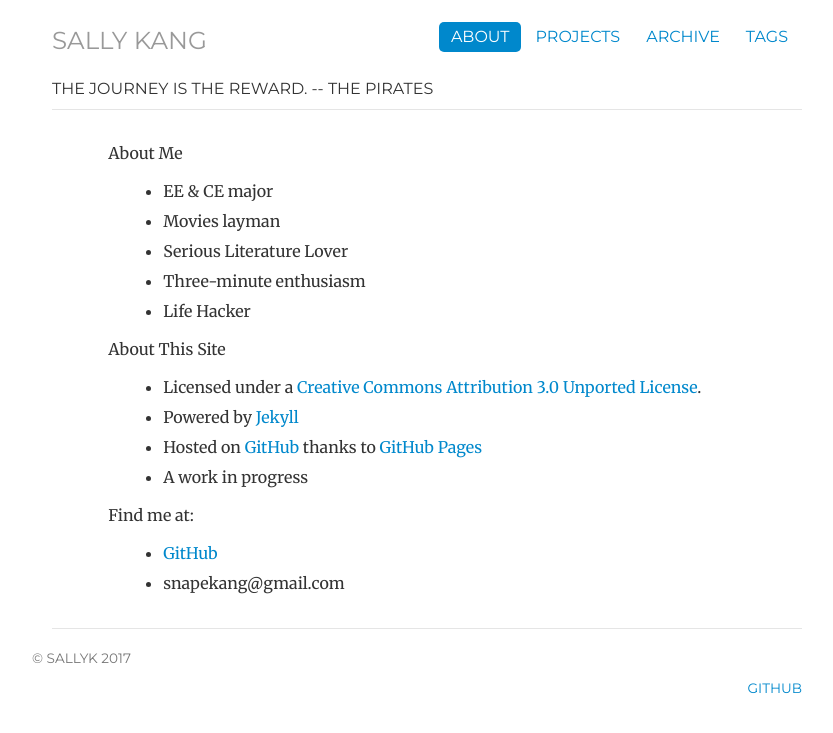
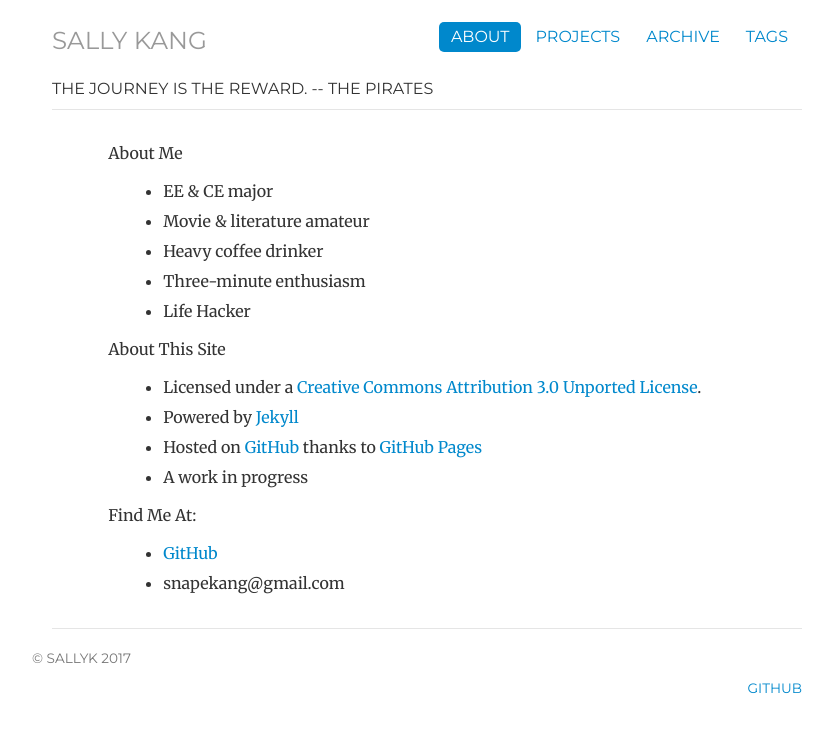
Before and after one commit to SallyKAN/SallyKAN.github.io, a Jekyll site: the page built from about/index.html, in a window 1280 px wide. Shown: the top 733 px of the page, without its empty margins (213-1046 px from the left). Built offline with Jekyll 4.4.1, drawn with Linux system fonts in a browser that asks for light colours.

Commit message:
modification

```diff
--- a/about/index.html
+++ b/about/index.html
@@ -14,8 +14,8 @@ description: For Web learning and fun
   <p>About Me</p>
   <ul class="list-unstyled">
     <li>EE & CE major </li>
-    <li>Movies layman</li>
-    <li>Serious Literature Lover</li>
+    <li>Movie & literature amateur</li>
+    <li>Heavy coffee drinker</li>
     <li>Three-minute enthusiasm</li>
     <li>Life Hacker</li>
   </ul>
@@ -26,7 +26,7 @@ description: For Web learning and fun
         <li>Hosted on <a href="http://github.com/jmcglone/jmcglone.github.io" title="This site hosted on GitHub">GitHub</a> thanks to <a href="http://pages.github.com/" title="GitHub Pages">GitHub Pages</a></li>
         <li>A work in progress</li>
       </ul>
-  <p>Find me at:</p>
+  <p>Find Me At:</p>
   <ul class="list-unstyled">
   <li><a href="https://github.com/SallyKAN">GitHub</a></li>
   <li>snapekang@gmail.com</li>
```
